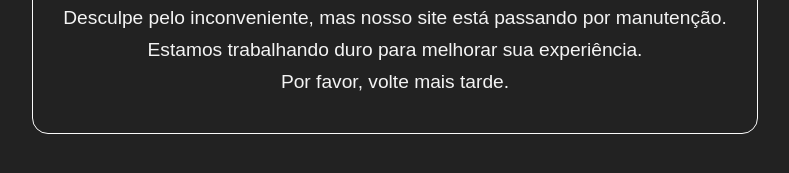
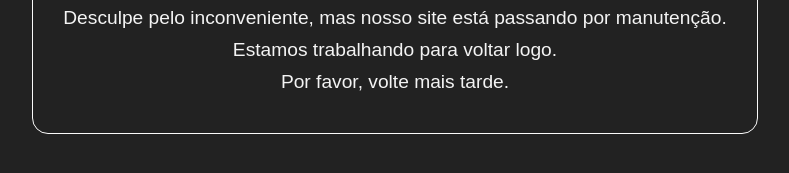
Before and after one commit to EuJanderGois/eujandergois.github.io, a website built with Vite: page index.html in a window 1280 px wide. Shown: the part 415-588 px from the top of the page, without its empty margins (245-1034 px from the left). Built offline with nearby package versions, Linux system fonts and the light colour scheme; files whose address does not match are found by name.

Commit message:
Correções

```diff
--- a/index.html
+++ b/index.html
@@ -2,9 +2,8 @@
 <html lang="en">
   <head>
     <meta charset="UTF-8" />
-    <link rel="icon" type="image/svg+xml" href="/vite.svg" />
     <meta name="viewport" content="width=device-width, initial-scale=1.0" />
-    <title>Vite + TS</title>
+    <title>...</title>
   </head>
   <body>
     <div id="app"></div>
--- a/src/counter.ts
+++ /dev/null
@@ -1,9 +0,0 @@
-export function setupCounter(element: HTMLButtonElement) {
-  let counter = 0
-  const setCounter = (count: number) => {
-    counter = count
-    element.innerHTML = `count is ${counter}`
-  }
-  element.addEventListener('click', () => setCounter(counter + 1))
-  setCounter(0)
-}
--- a/src/main.ts
+++ b/src/main.ts
@@ -1,14 +1,12 @@
-import './style.css'
-import { setupCounter } from './counter.ts'
+import "./style.css";
 
+document.title = "Oops ..."
 document.querySelector<HTMLDivElement>('#app')!.innerHTML = `
   <div class="center">
     <img src="./maintenance.svg">
     <h1>Estamos em Manutenção</h1>
     <p>Desculpe pelo inconveniente, mas nosso site está passando por manutenção.</p>
-    <p>Estamos trabalhando duro para melhorar sua experiência.</p>
+    <p>Estamos trabalhando para voltar logo.</p>
     <p>Por favor, volte mais tarde.</p>
   </div>
-`
-
-setupCounter(document.querySelector<HTMLButtonElement>('#counter')!)
+`;
```
Also changed, not shown: dist/assets/index-Biq0tWBh.js (deleted), dist/assets/index-SE6Qo228.js (added), dist/index.html, src/typescript.svg (deleted).
